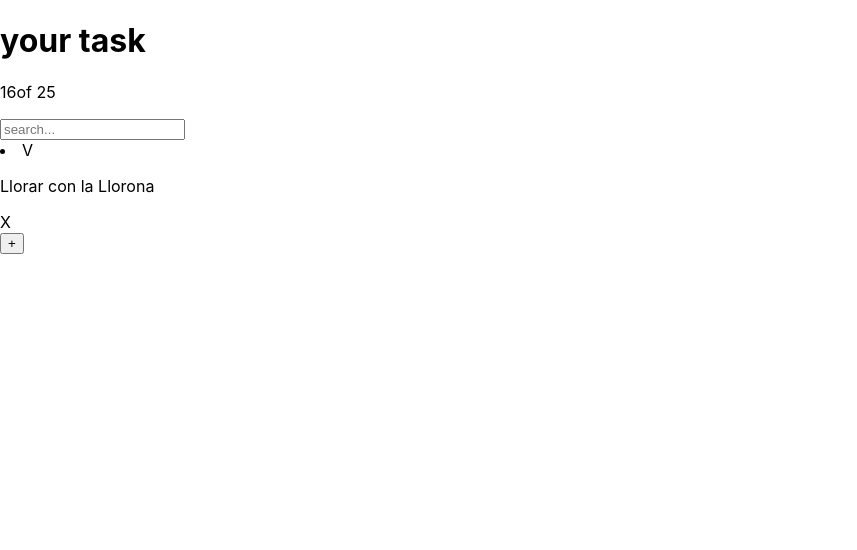
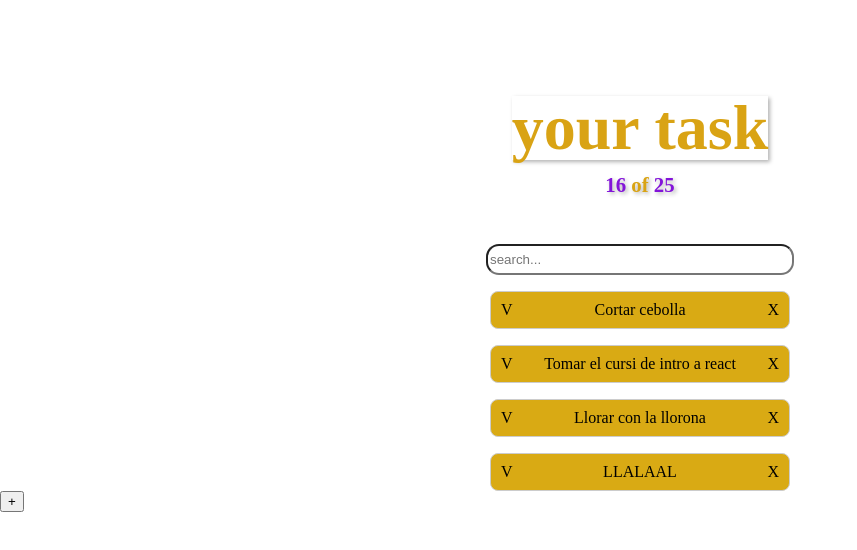
Before and after one commit to cotamo1901/todoMachine, a React (Create React App) app: page / in a window 1280 px wide. Shown: the top 550 px of the page, without its empty margins (0-857 px from the left). Built offline with nearby package versions, Linux system fonts and the light colour scheme.

Commit message:
se estiliza el todo

```diff
--- a/src/App.js
+++ b/src/App.js
@@ -1,28 +1,36 @@
-import logo from "./platzi.webp";
 import "./App.css";
 import { TodoCounter } from "./components/TodoCounter";
-import { TodoItems } from "./components/TodoItems";
 import { TodoSearch } from "./components/TodoSearch";
-import {TodoCreateButton} from "./components/TodoCreateButton.jsx"
+import { TodoCreateButton } from "./components/TodoCreateButton";
+import { TodoList } from "./components/TodoList.jsx";
+import { TodoItems } from "./components/TodoItems.jsx";
 
+/* CSS */
+import './reset.css'
 
-
-const defaultTodos=[
-
-  {text:"Cortar cebolla",completed:true},
-  {text:"Tomar el cursi de intro a react",completed:false},
-  {text:"Llorar con la llorona",completed:false},
-  {text:"LLALAAL",completed:false}
-]
+const defaultTodos = [
+  { text: "Cortar cebolla", completed: true },
+  { text: "Tomar el cursi de intro a react", completed: false },
+  { text: "Llorar con la llorona", completed: false },
+  { text: "LLALAAL", completed: false },
+];
 
 function App() {
   return (
     <>
-      <TodoCounter completed={16} total={25}/>
-      <TodoSearch/>
-      <TodoItems />
-      <TodoCreateButton/>
+      <TodoCounter completed={16} total={25} />
+      <TodoSearch />
+      <TodoList>
+        {defaultTodos.map((todo, index) => (
+          <TodoItems
+          key={todo.text}
+          text={todo.text}
+          completed={todo.completed}
 
+          />
+        ))}
+      </TodoList>
+      <TodoCreateButton />
     </>
   );
 }
--- /dev/null
+++ b/src/components/TodoCounter.css
@@ -0,0 +1,27 @@
+.todo__counter__container {
+  display: flex;
+  justify-content: center;
+  align-items: center;
+  flex-direction: column;
+
+}
+
+.title__todo {
+  color: var(--primary-text-color);
+  font-size: 4rem;
+  font-weight: bold;
+  margin-top: 6rem;
+  box-shadow: 2px 2px 4px rgba(0, 0, 0, 0.3);}
+
+
+.subtitle__todo{
+color: var(--primary-text-color);
+font-size: 1.3rem;
+margin-top: 15px;
+font-weight: bold;
+text-shadow: 2px 2px 4px rgba(0, 0, 0, 0.3);
+}
+
+.todo__work{
+    color: var(--secondary-text-color);
+}
--- a/src/components/TodoCounter.jsx
+++ b/src/components/TodoCounter.jsx
@@ -1,13 +1,16 @@
-export const TodoCounter = ({total,completed}) => {
+import "./TodoCounter.css";
+import "../global.css";
 
-
+export const TodoCounter = ({ total, completed }) => {
   return (
     <>
-      <h1>your task</h1>
-      <p>
-        {" "}
-        <span>{completed}</span>of <span>{total}</span>
-      </p>
+      <div className="todo__counter__container">
+        <h1 className="title__todo">your task</h1>
+        <p className="subtitle__todo">
+          {" "}
+          <span className="todo__work">{completed}</span> of <span className="todo__work">{total}</span>
+        </p>
+      </div>
     </>
   );
 };
--- /dev/null
+++ b/src/components/TodoItems.css
@@ -0,0 +1,25 @@
+.todo-items-container{
+    display: flex;
+    align-items: center;
+    justify-content: center;
+    margin-top:1rem;
+
+}
+
+.todo-items-list{
+
+    display: flex;
+    align-items: center;
+    justify-content: space-between;
+    width: 300px;
+    padding: 10px;
+    border: 1px solid #ccc;
+    box-sizing: border-box;
+    background-color:var(--box-color);
+    border-radius: 8px;
+}
+
+
+.todo-items-list span{
+    cursor: pointer;
+}
--- a/src/components/TodoItems.jsx
+++ b/src/components/TodoItems.jsx
@@ -1,9 +1,19 @@
-export const TodoItems = () => {
+
+import './TodoItems.css'
+export const TodoItems = (props) => {
   return (
-    <li>
-      <span>V</span>
-      <p>Llorar con la Llorona</p>
+    <>
+    <div className="todo-items-container">
+
+    <li className="todo-items-list">
+      <span>V{props.completed}</span>
+      <p>{props.text}</p>
       <span>X</span>
     </li>
+
+
+    </div>
+
+    </>
   );
 };
--- a/src/components/TodoList.jsx
+++ b/src/components/TodoList.jsx
@@ -1,9 +1,9 @@
-const TodoList = (props) => {
+
+
+export const TodoList = ({children}) => {
   return (
-   <ul>
-   {props.children}
+    <ul>
+   {children}
    </ul>
   )
 }
-
-export default TodoList
--- /dev/null
+++ b/src/components/TodoSearch.css
@@ -0,0 +1,12 @@
+.todo-search-container{
+    display: flex;
+    justify-content: center;
+    align-items: center;
+    margin-top: 3rem;
+}
+
+.todo-placeholder{
+    border-radius: 13px;
+    width: 300px;
+    height: 25px;
+}
--- a/src/components/TodoSearch.jsx
+++ b/src/components/TodoSearch.jsx
@@ -1,5 +1,15 @@
+import './TodoSearch.css'
+
 export const TodoSearch = () => {
   return (
-   <input type="text" placeholder="search..." />
-  )
-}
+    <>
+      <div className="todo-search-container">
+        <div className="todo-text">
+        <input className='todo-placeholder' type="text" placeholder="search..." />
+
+
+        </div>
+      </div>
+    </>
+  );
+};
--- /dev/null
+++ b/src/global.css
@@ -0,0 +1,8 @@
+:root {
+  /*  text color*/
+  --primary-text-color: #d9a314;
+  --secondary-text-color: #8314d9;
+  /*box color */
+
+  --box-color: #d9aa14;
+}
--- /dev/null
+++ b/src/reset.css
@@ -0,0 +1,48 @@
+/* http://meyerweb.com/eric/tools/css/reset/
+   v2.0 | 20110126
+   License: none (public domain)
+*/
+
+html, body, div, span, applet, object, iframe,
+h1, h2, h3, h4, h5, h6, p, blockquote, pre,
+a, abbr, acronym, address, big, cite, code,
+del, dfn, em, img, ins, kbd, q, s, samp,
+small, strike, strong, sub, sup, tt, var,
+b, u, i, center,
+dl, dt, dd, ol, ul, li,
+fieldset, form, label, legend,
+table, caption, tbody, tfoot, thead, tr, th, td,
+article, aside, canvas, details, embed,
+figure, figcaption, footer, header, hgroup,
+menu, nav, output, ruby, section, summary,
+time, mark, audio, video {
+	margin: 0;
+	padding: 0;
+	border: 0;
+	font-size: 100%;
+	font: inherit;
+	vertical-align: baseline;
+}
+/* HTML5 display-role reset for older browsers */
+article, aside, details, figcaption, figure,
+footer, header, hgroup, menu, nav, section {
+	display: block;
+}
+body {
+	line-height: 1;
+}
+ol, ul {
+	list-style: none;
+}
+blockquote, q {
+	quotes: none;
+}
+blockquote:before, blockquote:after,
+q:before, q:after {
+	content: '';
+	content: none;
+}
+table {
+	border-collapse: collapse;
+	border-spacing: 0;
+}
```
